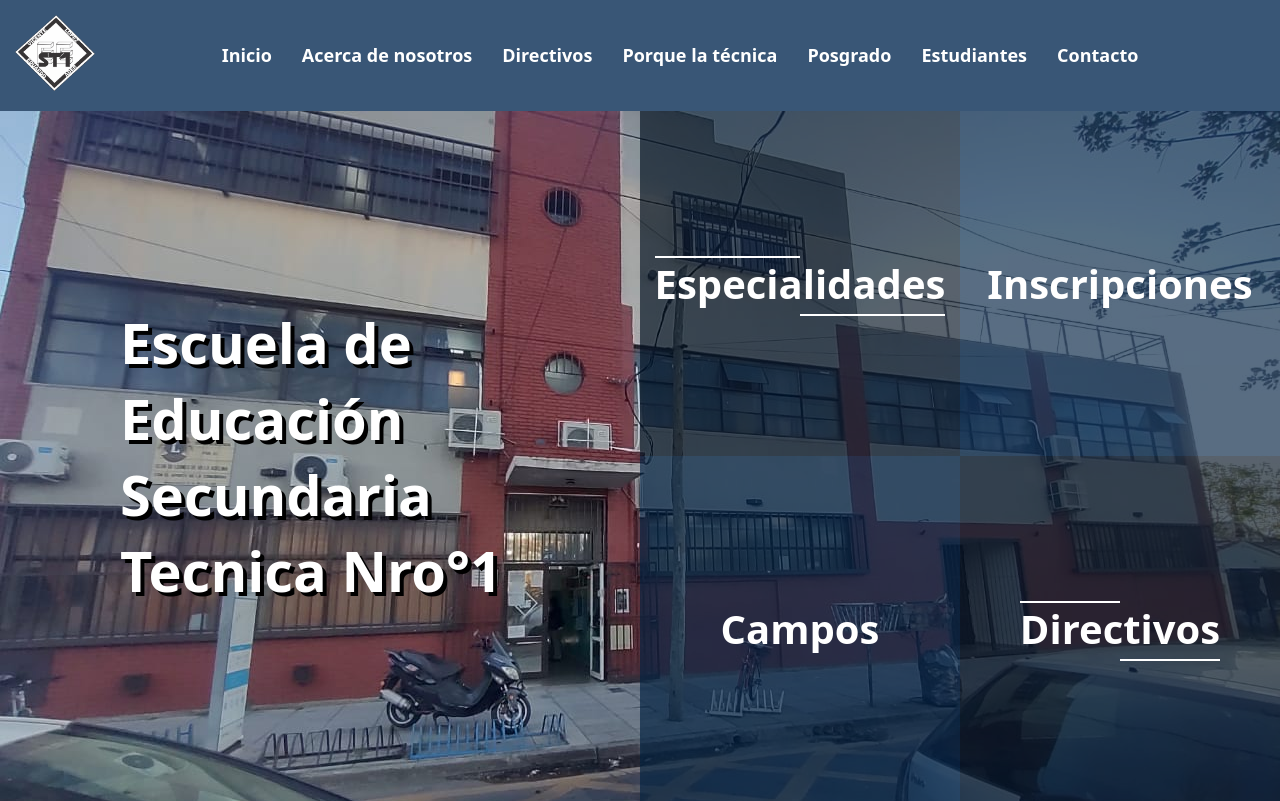
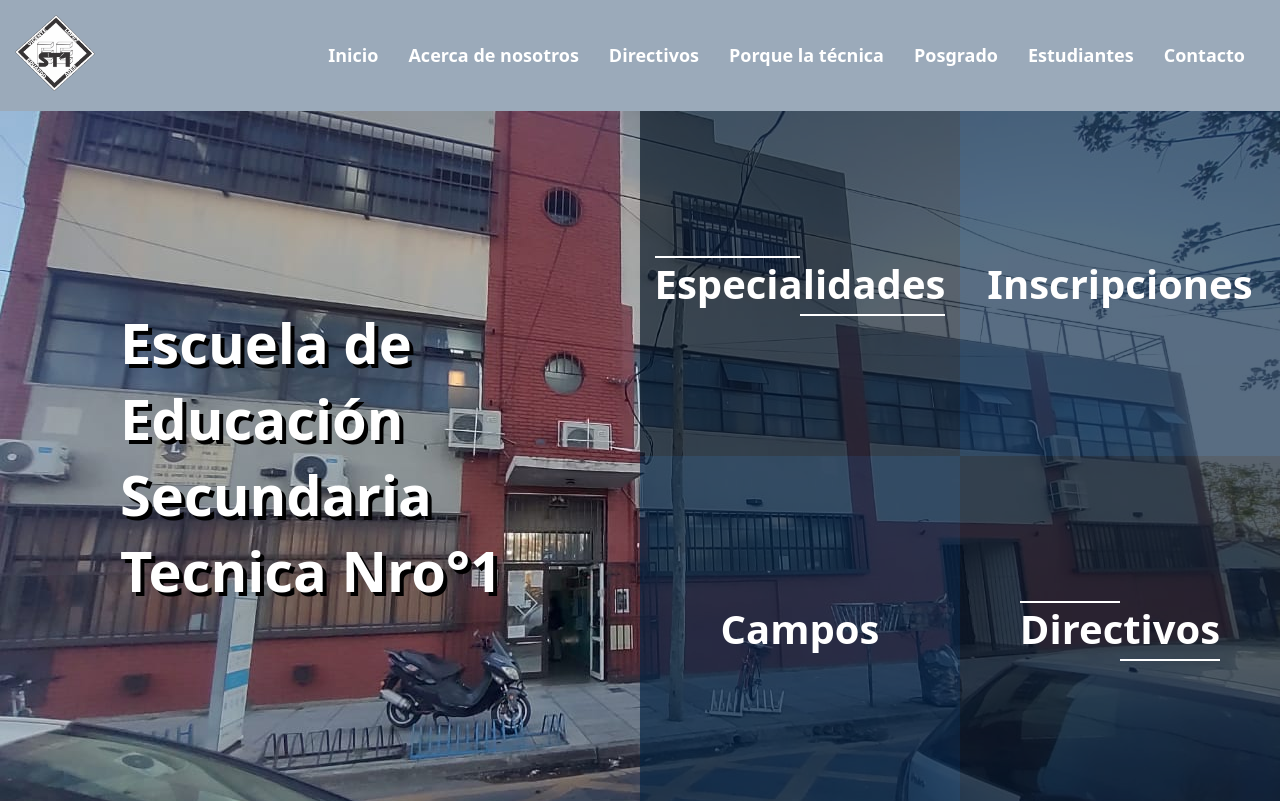
Before and after one commit to Exaedro/web_institucional, a PHP site: page / in a window 1280 px wide. Run offline with PHP 8.4, Linux system fonts and the light colour scheme.

Commit message:
NAV estilado

```diff
--- a/css/componentes/navbar.css
+++ b/css/componentes/navbar.css
@@ -6,7 +6,8 @@ nav {
     padding: 15px;
     display: flex;
     align-items: center;
-    background-color: #395676;
+    background-color: rgba(57, 86, 118, 0.5);
+    backdrop-filter: blur(10px);
 }
 
 .navbar-header img {
@@ -15,7 +16,11 @@ nav {
 }
 
 .navbar-body {
+    display: flex;
+    justify-content: flex-end;
+    padding-right: 20px;
     margin: 0 auto;
+    width: 100%;
 }
 
 .navbar-body ul {
@@ -25,3 +30,26 @@ nav {
     font-size: 18px;
     font-weight: 600;
 }
+
+a {
+    display: inline-block;
+    position: relative;
+}
+
+a:after {
+    background: none repeat scroll 0 0 transparent;
+    bottom: 0;
+    content: "";
+    display: block;
+    height: 2px;
+    left: 50%;
+    position: absolute;
+    background: #fff;
+    transition: width 0.3s ease 0s, left 0.3s ease 0s;
+    width: 0;
+}
+
+:hover:after {
+    width: 100%;
+    left: 0;
+}
```
